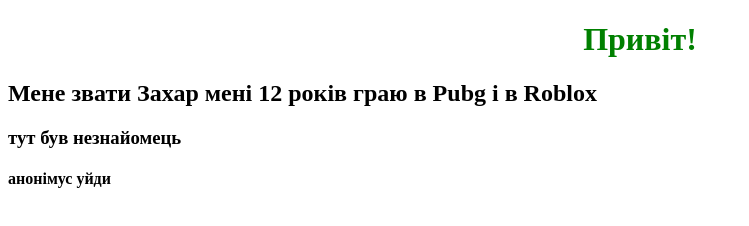
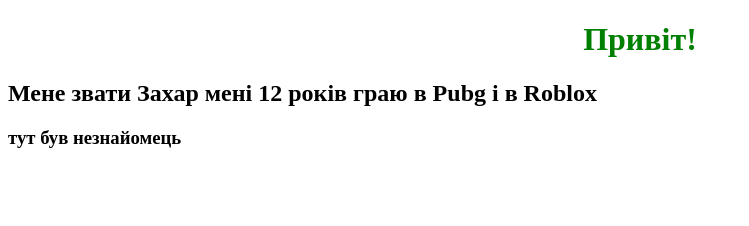
Before and after one commit to zahar182/test, a plain HTML site: page index.html in a window 1280 px wide. Shown: the whole page, without its empty margins (0-749 px from the left). Drawn offline with Linux system fonts and the light colour scheme.

Commit message:
версія 5

```diff
--- a/index.html
+++ b/index.html
@@ -11,7 +11,6 @@
     <h2>Мене звати Захар мені 12 років граю в Pubg і в Roblox</h2>
 
     <h3>тут був незнайомець</h3>
-    <h4>анонімус уйди </h4>
 </body>
 
 </html>
```
